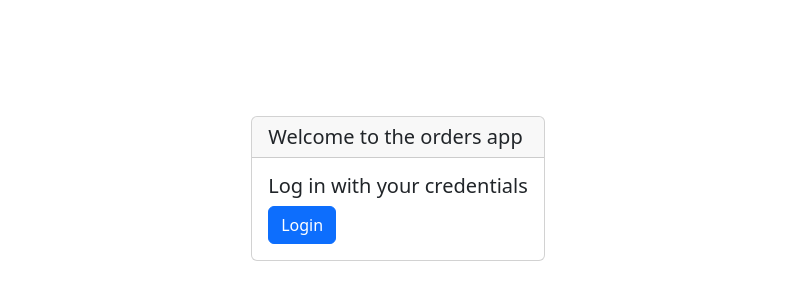
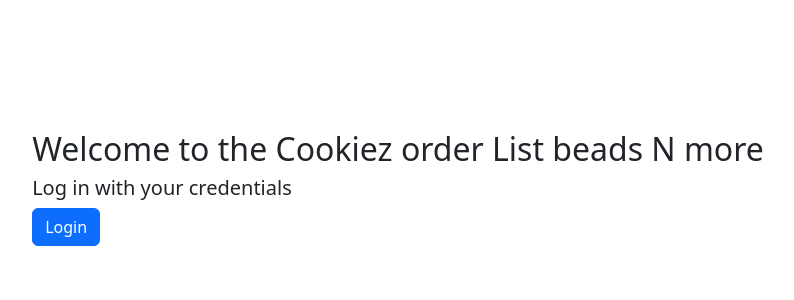
Before and after one commit to nGhart/orderList, a React (Vite) app in the folder mes-client/: page / in a window 1280 px wide. Shown: the part 212-512 px from the top of the page, without its empty margins (242-1036 px from the left). Built offline with nearby package versions, Linux system fonts and the light colour scheme.

Commit message:
Update Landing.jsx container

```diff
--- a/mes-client/src/page/Landing.jsx
+++ b/mes-client/src/page/Landing.jsx
@@ -2,18 +2,17 @@ import {Link } from 'react-router-dom'
 const Landing=()=>{
     return (
 
-        <div className="card">
-  <h5 className="card-header">Welcome to the orders app</h5>
-  <div className="card-body">
-    <h5 className="card-title">Log in with your credentials</h5>
+      <div className='landingContainer'>
 
-    <div className="landingButtons">
-        {/* <Link to='register'>
-    <a href="#" className="btn btn-primary">Register</a></Link> */}
-    <Link to='login'> <a href="#" className="btn btn-primary">Login</a></Link>
-    </div>
-  </div>
-</div>
+       <h2> Welcome to the Cookiez order List beads N more</h2>
+        <h5 className="">Log in with your credentials</h5>
+
+        <div className="landingButtons">
+
+        <Link to='login'> <a href="#" className="btn btn-primary">Login</a></Link>
+        </div>
+      </div>
+
     )
 }
 export default Landing
```
